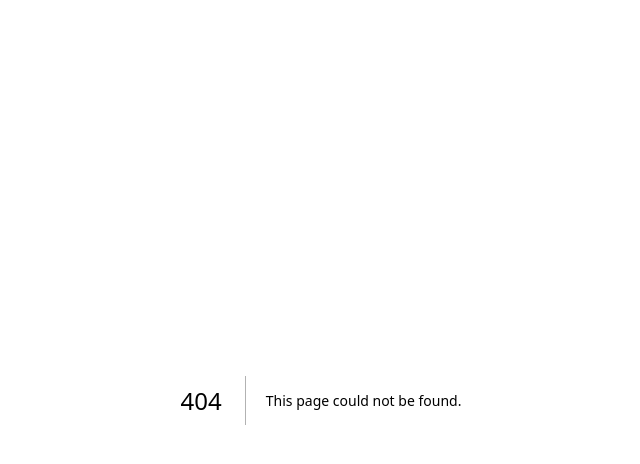
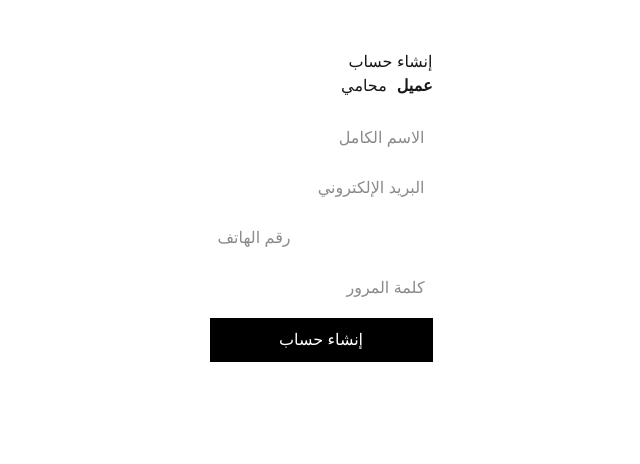
Before and after one commit to yousefyhunaiti-netizen/hammurabi, a Next.js app: page /signup in a window 1280 px wide. Before the commit this address had no page. Shown: the top 464 px of the page, without its empty margins (319-959 px from the left). Built offline with nearby package versions, Linux system fonts and the light colour scheme; no server answers.

Commit message:
Add signup page for customers and lawyers

```diff
--- /dev/null
+++ b/app/signup/page.tsx
@@ -0,0 +1,121 @@
+'use client'
+
+import { useState } from 'react'
+import { createClient } from '../lib/supabase'
+
+export default function SignupPage() {
+  const [userType, setUserType] = useState<'customer' | 'lawyer'>('customer')
+  const [fullName, setFullName] = useState('')
+  const [email, setEmail] = useState('')
+  const [phone, setPhone] = useState('')
+  const [password, setPassword] = useState('')
+  const [message, setMessage] = useState('')
+
+  const supabase = createClient()
+
+  async function handleSignup(e: React.FormEvent) {
+    e.preventDefault()
+    setMessage('')
+
+    const { data, error } = await supabase.auth.signUp({
+      email,
+      password,
+    })
+
+    if (error) {
+      setMessage('خطأ: ' + error.message)
+      return
+    }
+
+    const userId = data.user?.id
+
+    if (userType === 'customer') {
+      await supabase.from('customers').insert({
+        user_id: userId,
+        full_name: fullName,
+        email: email,
+        phone: phone,
+      })
+    } else {
+      await supabase.from('lawyers').insert({
+        user_id: userId,
+        full_name: fullName,
+        email: email,
+        phone: phone,
+        is_approved: false,
+        is_active: false,
+      })
+    }
+
+    setMessage('تم إنشاء الحساب بنجاح! تفقد بريدك الإلكتروني للتأكيد.')
+  }
+
+  return (
+    <div dir="rtl" style={{ maxWidth: '400px', margin: '50px auto', fontFamily: 'sans-serif' }}>
+      <h1>إنشاء حساب</h1>
+
+      <div style={{ marginBottom: '20px' }}>
+        <button
+          onClick={() => setUserType('customer')}
+          style={{ fontWeight: userType === 'customer' ? 'bold' : 'normal', marginLeft: '10px' }}
+        >
+          عميل
+        </button>
+        <button
+          onClick={() => setUserType('lawyer')}
+          style={{ fontWeight: userType === 'lawyer' ? 'bold' : 'normal' }}
+        >
+          محامي
+        </button>
+      </div>
+
+      <form onSubmit={handleSignup}>
+        <div style={{ marginBottom: '10px' }}>
+          <input
+            type="text"
+            placeholder="الاسم الكامل"
+            value={fullName}
+            onChange={(e) => setFullName(e.target.value)}
+            required
+            style={{ width: '100%', padding: '8px' }}
+          />
+        </div>
+        <div style={{ marginBottom: '10px' }}>
+          <input
+            type="email"
+            placeholder="البريد الإلكتروني"
+            value={email}
+            onChange={(e) => setEmail(e.target.value)}
+            required
+            style={{ width: '100%', padding: '8px' }}
+          />
+        </div>
+        <div style={{ marginBottom: '10px' }}>
+          <input
+            type="tel"
+            placeholder="رقم الهاتف"
+            value={phone}
+            onChange={(e) => setPhone(e.target.value)}
+            required
+            style={{ width: '100%', padding: '8px' }}
+          />
+        </div>
+        <div style={{ marginBottom: '10px' }}>
+          <input
+            type="password"
+            placeholder="كلمة المرور"
+            value={password}
+            onChange={(e) => setPassword(e.target.value)}
+            required
+            style={{ width: '100%', padding: '8px' }}
+          />
+        </div>
+        <button type="submit" style={{ width: '100%', padding: '10px', background: 'black', color: 'white' }}>
+          إنشاء حساب
+        </button>
+      </form>
+
+      {message && <p style={{ marginTop: '15px' }}>{message}</p>}
+    </div>
+  )
+}
```
